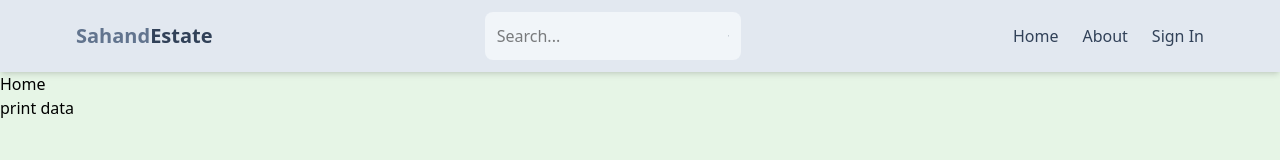
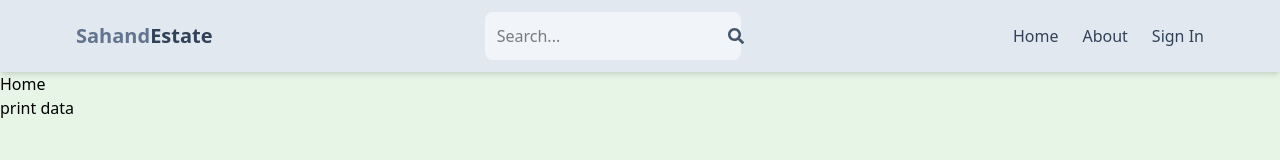
Before and after one commit to alishair7071/mern-estate, a React (Vite) app in the folder client/: page / in a window 1280 px wide. Shown: the top 160 px of the page. Built offline with nearby package versions, Linux system fonts and the light colour scheme; no server answers.

Commit message:
update header search form functionality to go on url that is typed in seach input

```diff
--- a/client/src/components/Header.jsx
+++ b/client/src/components/Header.jsx
@@ -1,11 +1,31 @@
-import React from "react";
+import React, { useEffect, useState } from "react";
 import { FaSearch } from "react-icons/fa";
-import { Link } from "react-router-dom";
+import { Link, useNavigate } from "react-router-dom";
 import { useSelector } from "react-redux";
 
 const Header = () => {
 
   const { currentUser }= useSelector((store)=>store.user);
+  const [searchTerm, setSearchTerm]= useState('');
+  const navigate = useNavigate();
+
+  const handleSubmit = (e)=>{
+    e.preventDefault();
+    const urlParams = new URLSearchParams(window.location.search);
+    urlParams.set('searchTerm', searchTerm);
+    const searchQuery= urlParams.toString();
+    navigate(`/search?${searchQuery}`);
+  }
+
+
+  useEffect(()=>{
+    const urlParams= new URLSearchParams(window.location.search);
+    const searchTermFromUrl= urlParams.get('searchTerm');
+    if(searchTermFromUrl){
+      setSearchTerm(searchTermFromUrl);
+    }
+
+  }, [location.search]);
 
   return (
     <header className="bg-slate-200 shadow-md">
@@ -17,13 +37,17 @@
           </h1>
         </Link>
 
-        <form className="bg-slate-100 p-3 rounded-lg flex items-center w-24 sm:w-64">
+        <form onSubmit={handleSubmit} className="bg-slate-100 p-3 rounded-lg flex items-center w-24 sm:w-64">
           <input
             className=" focus:outline-none"
             type="text"
+            value={searchTerm}
             placeholder="Search..."
+            onChange={(e)=>setSearchTerm(e.target.value)}
           />
+          <button type="submit">
           <FaSearch className="text-slate-600" />
+          </button>
         </form>
         <ul className="flex gap-6">
             <Link to="/">
```
